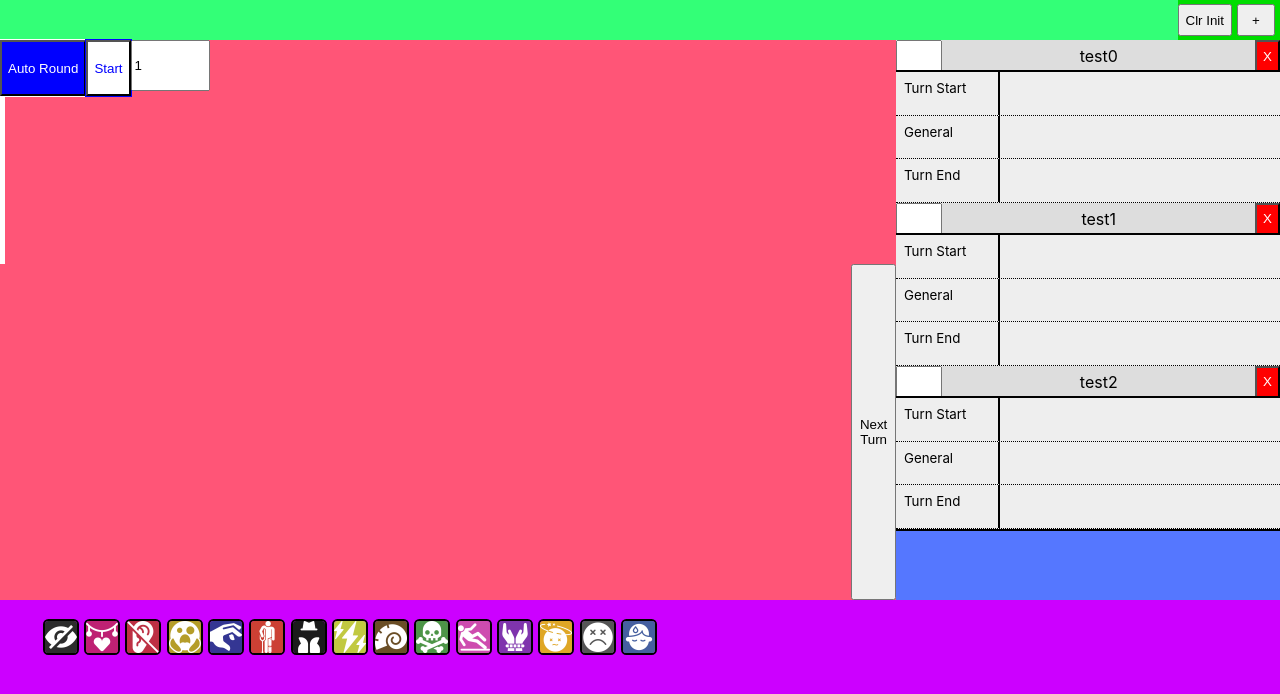
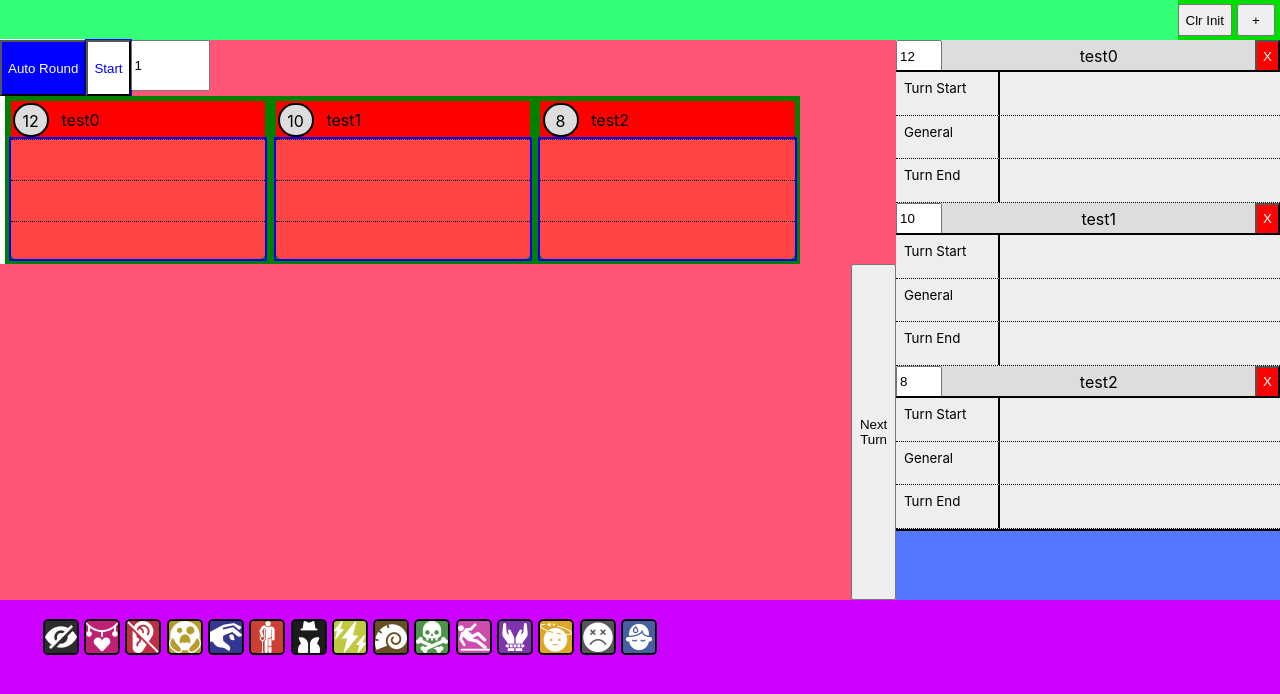
Before and after one commit to Yumatix/initiative-tracker, a React (Create React App) app: page / in a window 1280 px wide. Shown: the top 694 px of the page. Built offline with nearby package versions, Linux system fonts and the light colour scheme.

Commit message:
Added status display to Timeline. Inludes working predictions for remaining turns on future iterations.

```diff
--- a/src/App.js
+++ b/src/App.js
@@ -26,9 +26,9 @@ class App extends React.Component {
     this.SM.loadDefaultStatuses("/icons/rf/");
 
     // manually fill the member list for testing
-    this.state.memberList.push(new EncounterMember(0, "test0"));
-    this.state.memberList.push(new EncounterMember(1, "test1"));
-    this.state.memberList.push(new EncounterMember(2, "test2"));
+    this.state.memberList.push(new EncounterMember(0, "test0", 12));
+    this.state.memberList.push(new EncounterMember(1, "test1", 10));
+    this.state.memberList.push(new EncounterMember(2, "test2", 8));
   }
 
   handleInitiativeChange = (newInitiative, memberIndex) => {
@@ -154,7 +154,6 @@ class App extends React.Component {
           let targetMemberId = result.destination.droppableId;
           let targetMemberIndex = targetMemberId.charAt(targetMemberId.length - 1)*1;
 
-          // TODO: this is kinda gross.. should maybe at least move it into a function since we reuse it later
           let targetListId = -1;
           switch(targetMemberId.charAt(0)){
             case 's': targetListId = 0; break;
@@ -206,6 +205,7 @@ class App extends React.Component {
                 onTurnStart={this.onTurnStart}
                 onTurnEnd={this.onTurnEnd}
                 onRoundEnd={this.onRoundEnd}
+                onStatusClicked={this.populateStatusEditWindow}
               />
             </div>
 
--- a/src/CSS/TimelineCard.module.css
+++ b/src/CSS/TimelineCard.module.css
@@ -38,3 +38,20 @@
     text-align: center;
     padding-top: 4pt;
 }
+
+.TimelineContent {
+    outline: 2px solid blue;
+    width: 100%;
+    height: calc(100% - 28pt);
+    margin: 0; padding: 0;
+}
+
+.StatusList {
+    border-top: 1px dotted black;
+    list-style: none;
+    margin: 0; padding: 0;
+    width: 100%;
+    height: calc(100%/3);
+    display: flex;
+    align-items: center;
+}
--- a/src/MemberCard.js
+++ b/src/MemberCard.js
@@ -28,7 +28,7 @@ class MemberCard extends React.Component {
     }
 
     render(){
-        let valueToRender = (this.props.member.initiative === null) ? "" : this.props.member.initiative;
+        let initiativeToRender = (this.props.member.initiative === null) ? "" : this.props.member.initiative;
 
         let startStatusesID = "startStatuses" + this.props.member.index;
         let generalStatusesID = "generalStatuses" + this.props.member.index;
@@ -37,7 +37,7 @@ class MemberCard extends React.Component {
         return(
             <div className={styles.MemberCardContainer}>
                 <div className={styles.Title}>
-                    <input className={styles.InitiativeField} type="number" value={valueToRender} onChange={this.handleChange}/>
+                    <input className={styles.InitiativeField} type="number" value={initiativeToRender} onChange={this.handleChange}/>
                     <p className={styles.Name}>{this.props.member.name}</p>
                     <button className={styles.DeleteButton} onClick={this.confirmDeleteCharacter}>X</button>
                 </div>
@@ -50,7 +50,7 @@ class MemberCard extends React.Component {
                                     <ul className={styles.StatusList} {...provided.droppableProps} ref={provided.innerRef}>
                                         {this.props.member.statuses[0].map((i, index) => {
                                             let id = i.status.id + ("_" + this.props.member.index) + index
-                                            return <StatusIcon timer={this.props.member.statuses[0][index].timeout} onStatusClicked={this.onStatusClicked} small={true} status={i.status} key={id} draggableId={id} index={index}/>
+                                            return <StatusIcon timer={i.timeout} onStatusClicked={this.onStatusClicked} small={true} status={i.status} key={id} draggableId={id} index={index}/>
                                         })}
                                         {provided.placeholder}
                                     </ul>
@@ -64,7 +64,7 @@ class MemberCard extends React.Component {
                                     <ul className={styles.StatusList} {...provided.droppableProps} ref={provided.innerRef}>
                                         {this.props.member.statuses[1].map((i, index) => {
                                             let id = i.status.id + ("_" + this.props.member.index) + index
-                                            return <StatusIcon timer={this.props.member.statuses[1][index].timeout} onStatusClicked={this.onStatusClicked} small={true} status={i.status} key={id} draggableId={id} index={index}/>
+                                            return <StatusIcon timer={i.timeout} onStatusClicked={this.onStatusClicked} small={true} status={i.status} key={id} draggableId={id} index={index}/>
                                         })}
                                         {provided.placeholder}
                                     </ul>
@@ -79,7 +79,7 @@ class MemberCard extends React.Component {
                                     <ul className={styles.StatusList} {...provided.droppableProps} ref={provided.innerRef}>
                                         {this.props.member.statuses[2].map((i, index) => {
                                             let id = i.status.id + ("_" + this.props.member.index) + index
-                                            return <StatusIcon timer={this.props.member.statuses[2][index].timeout} onStatusClicked={this.onStatusClicked} small={true} status={i.status} key={id} draggableId={id} index={index}/>
+                                            return <StatusIcon timer={i.timeout} onStatusClicked={this.onStatusClicked} small={true} status={i.status} key={id} draggableId={id} index={index}/>
                                         })}
                                         {provided.placeholder}
                                     </ul>
--- a/src/TimelineCard.js
+++ b/src/TimelineCard.js
@@ -1,5 +1,8 @@
-import React from "react"
-import styles from "./CSS/TimelineCard.module.css"
+import React from "react";
+import styles from "./CSS/TimelineCard.module.css";
+import StatusIcon from "./StatusIcon";
+import { Droppable } from "react-beautiful-dnd";
+import Status from "./Status";
 
 class TimelineCard extends React.Component{
     constructor(props){
@@ -14,8 +17,16 @@ class TimelineCard extends React.Component{
         this.props.onInitiativeChange(newInitiative, this.props.member.index)
     }
 
+    onStatusClicked = (statusId, windowPos) => {
+        this.props.onStatusClicked(statusId, this.props.member.index, windowPos)
+    }
+
     render(){
         let cardContainerStyle = this.props.myTurn ? styles.TimelineCardContainerActive : styles.TimelineCardContainer;
+
+        let startStatusesID = "start_TL_Statuses" + this.props.member.index;
+        let generalStatusesID = "general_TL_Statuses" + this.props.member.index;
+        let endStatusesID = "end_TL_Statuses" + this.props.member.index;
 
         return(
             <div className={cardContainerStyle}>
@@ -23,6 +34,55 @@ class TimelineCard extends React.Component{
                     <p className={styles.InitiativeBox}>{this.props.member.initiative   }</p>
                     <p className={styles.Name}>{this.props.member.name}</p>
                 </div>
+                <div className={styles.TimelineContent}>
+                    <Droppable droppableId={startStatusesID} direction="horizontal">
+                        {(provided) => (
+                        <ul className={styles.StatusList} {...provided.droppableProps} ref={provided.innerRef}>
+                            {this.props.member.statuses[0].map((i, index) => {
+                                let id = i.status.id + ("_" + this.props.member.index) + index
+                                let displayStatus = new Status(i.status.id, i.status.name, i.status.desc, i.status.icon, true);
+                                let displayTimer = (i.timeout !== "") ? i.timeout*1-this.props.iteration : -1;
+                                if (i.timeout !== "" && displayTimer < 1) {return null}
+                                else {
+                                    return <StatusIcon timer={displayTimer} onStatusClicked={this.onStatusClicked} small={true} status={displayStatus} key={id} draggableId={id} index={index}/>
+                                }
+                            })}
+                            {provided.placeholder}
+                        </ul>
+                        )}
+                    </Droppable>
+                    <Droppable droppableId={generalStatusesID} direction="horizontal">
+                        {(provided) => (
+                        <ul className={styles.StatusList} {...provided.droppableProps} ref={provided.innerRef}>
+                            {this.props.member.statuses[1].map((i, index) => {
+                                let id = i.status.id + ("_" + this.props.member.index) + index
+                                let displayStatus = new Status(i.status.id, i.status.name, i.status.desc, i.status.icon, true);
+                                let displayTimer = (i.timeout !== "") ? i.timeout*1-this.props.iteration : -1;
+                                if (i.timeout !== "" && displayTimer < 1) {return null}
+                                else {
+                                    return <StatusIcon timer={displayTimer} onStatusClicked={this.onStatusClicked} small={true} status={displayStatus} key={id} draggableId={id} index={index}/>
+                                }
+                            })}
+                            {provided.placeholder}
+                        </ul>
+                        )}
+                    </Droppable><Droppable droppableId={endStatusesID} direction="horizontal">
+                        {(provided) => (
+                        <ul className={styles.StatusList} {...provided.droppableProps} ref={provided.innerRef}>
+                            {this.props.member.statuses[2].map((i, index) => {
+                                let id = i.status.id + ("_" + this.props.member.index) + index
+                                let displayStatus = new Status(i.status.id, i.status.name, i.status.desc, i.status.icon, true);
+                                let displayTimer = (i.timeout !== "") ? i.timeout*1-this.props.iteration : -1;
+                                if (i.timeout !== "" && displayTimer < 1) {return null}
+                                else {
+                                    return <StatusIcon timer={displayTimer} onStatusClicked={this.onStatusClicked} small={true} status={displayStatus} key={id} draggableId={id} index={index}/>
+                                }
+                            })}
+                            {provided.placeholder}
+                        </ul>
+                        )}
+                    </Droppable>
+                </div>
             </div>
         );
     }
--- a/src/TimelineView.js
+++ b/src/TimelineView.js
@@ -96,10 +96,10 @@ class TimelineView extends React.Component {
             toRender.push(this.state.currentRound.map(i => {
                 if (!myTurnMarked) {
                     myTurnMarked = true;
-                    return <TimelineCard member={i} myTurn={true}/>
+                    return <TimelineCard member={i} myTurn={true} onStatusClicked={this.onStatusClicked} iteration={0}/>
                 }
                 else {
-                    return <TimelineCard member={i} myTurn={false}/>
+                    return <TimelineCard member={i} myTurn={false} onStatusClicked={this.onStatusClicked} iteration={0}/>
                 }
             }));
         }
@@ -138,12 +138,24 @@ class TimelineView extends React.Component {
 
         for (let i = 0; i < this.state.iterations; i++) {
             toRender.push(<div className={styles.Separator}></div>)
-            toRender.push(this.state.initiativeOrder.map(i => {
-                return <TimelineCard member={i} onChange={this.handleInitiativeChange}/>
+            toRender.push(this.state.initiativeOrder.map(m => {
+                let hasGoneYet = false;
+                this.state.currentRound.forEach(roundMember => {
+                    if (roundMember.index === m.index){
+                        hasGoneYet = true;
+                    }
+                })
+
+
+                return <TimelineCard member={m} onChange={this.handleInitiativeChange} onStatusClicked={this.onStatusClicked} iteration={hasGoneYet ? i+1 : i}/>
             }))
         }
 
         return toRender;
+    }
+
+    onStatusClicked = (statusId, memberIndex, windowPos) => {
+        this.props.onStatusClicked(statusId, memberIndex, windowPos)
     }
 
     generateRound(){
```
